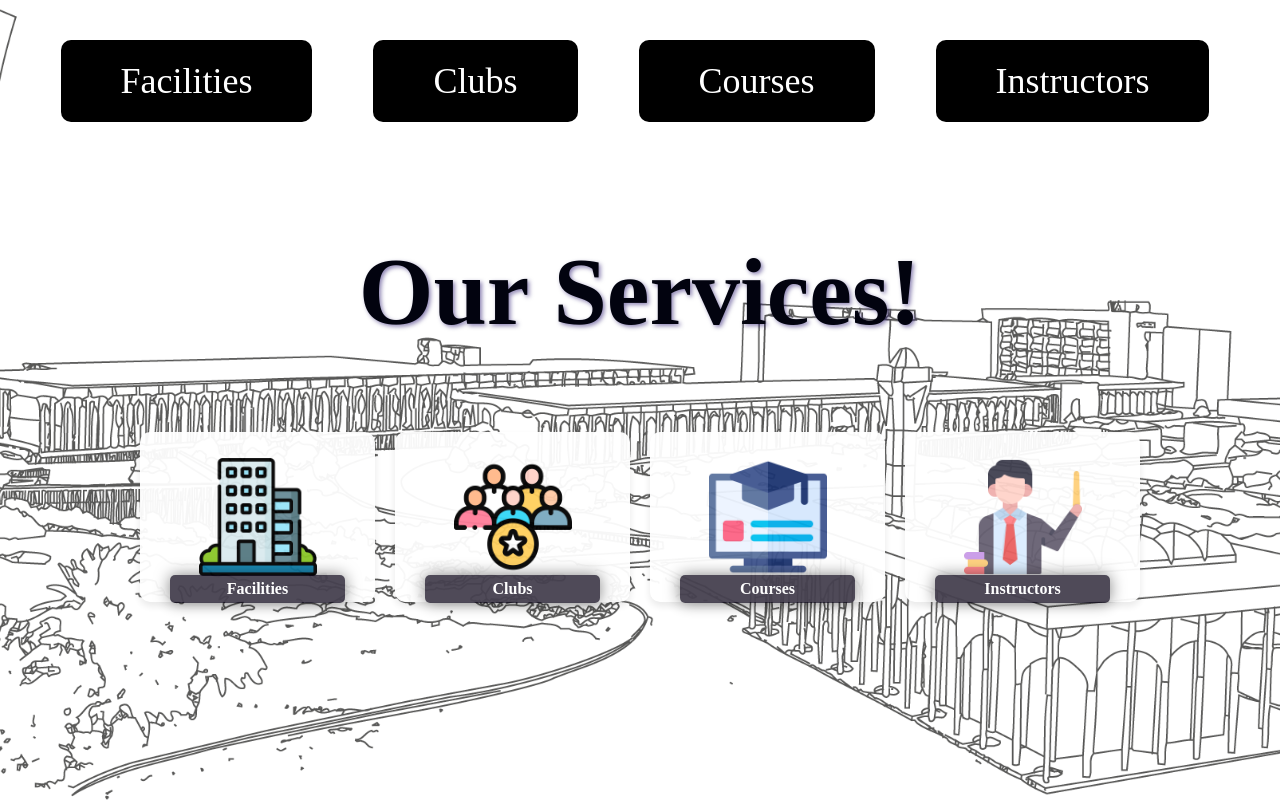
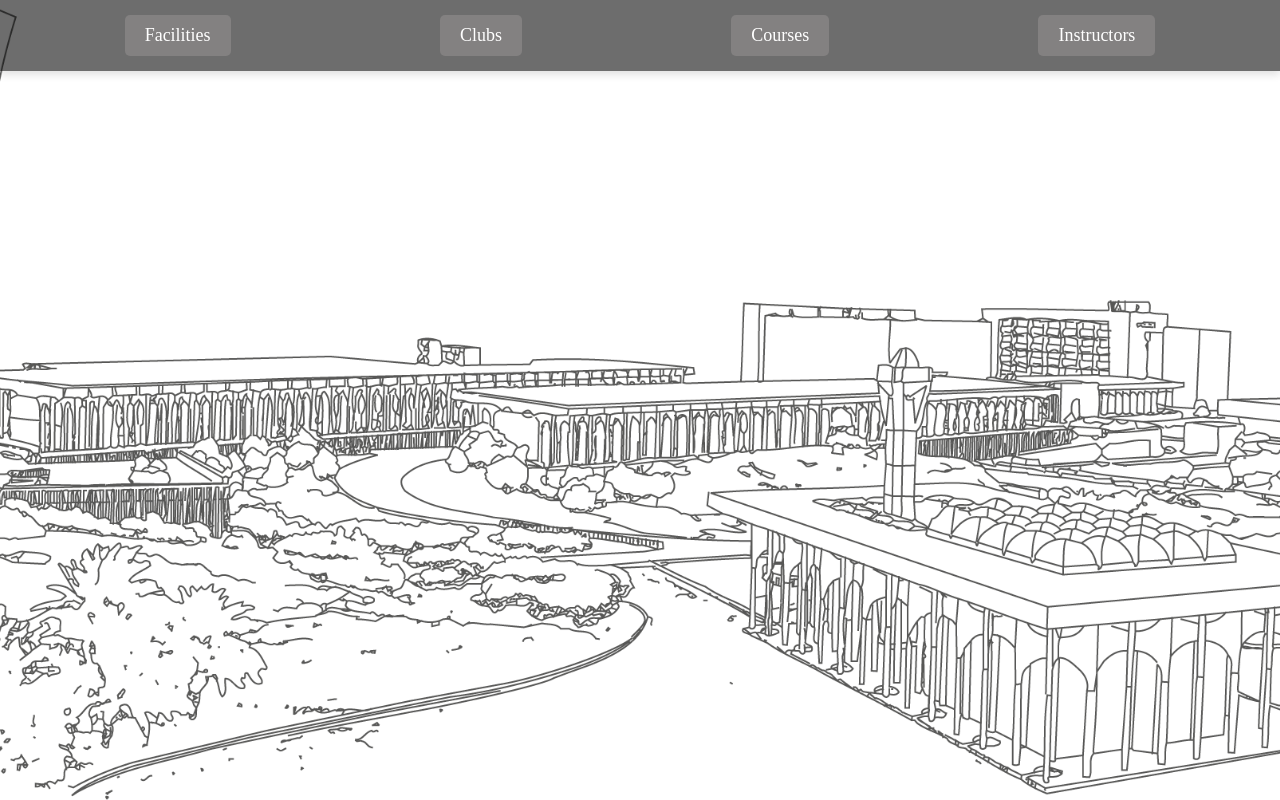
Before and after one commit to AbdullahM424/SWE363, a React (Create React App) app: page / in a window 1280 px wide. Built offline with nearby package versions, Linux system fonts and the light colour scheme.

Commit message:
made the header more elegant imo

```diff
--- a/src/App.js
+++ b/src/App.js
@@ -1,11 +1,12 @@
 
 import './App.css';
 import Home from "./pages/Home.js";
+import Clubs from "./pages/Clubs.js"
 
 function App() {
   return (
    <div>
-    <Home></Home>
+    <Clubs/>
    </div>
   );
 }
--- /dev/null
+++ b/src/assets/styles/Clubs.module.css
@@ -0,0 +1,13 @@
+.container {
+    background-image: url('../images/appBackground.png');
+    background-size: cover;
+    background-position: center;
+    height: 100vh;
+    width: 100%;
+    position: relative;
+    padding: 20px;
+    box-sizing: border-box;
+    display: flex;
+    flex-direction: column;
+    align-items: center;
+}
--- a/src/assets/styles/Header.module.css
+++ b/src/assets/styles/Header.module.css
@@ -1,26 +1,40 @@
 .header {
+  opacity: 0.6;
+  position: fixed; /* Fix the header at the top of the page */
+  top: 0;
+  left: 0;
+  width: 100%; /* Full width of the page */
   display: flex;
-    justify-content: space-around; /* Distribute buttons evenly, first and last at the edges */
-    align-items: center; /* Center the buttons vertically */
-    width: 100%; /* Full width of the page */
-    padding: 20px 20px 10px 10px ; /* No padding to align buttons with the page border */
+  justify-content: space-around; /* Distribute buttons evenly across the width */
+  align-items: center;
+  background-color: #0c0c0c; /* Dark background color for the app bar */
+  padding: 15px 20px; /* Padding inside the header */
   box-sizing: border-box; /* Include padding in the width calculation */
+  box-shadow: 0 4px 8px rgba(0, 0, 0, 0.2); /* Subtle shadow for elevation */
+  z-index: 1000; /* Ensure the header is on top of other elements */
+  transition: background-color 0.3s ease; /* Smooth background color transition */
 }
 
 .headerButton {
-    background-color: black; /* Button background */
-    color: white; /* Button text color */
-    border: none; /* Remove button border */
-    font-size: 36px; /* Larger font size */
-    padding: 20px 60px; /* Larger padding for bigger buttons */
-    border-radius: 10px; /* Rounded corners */
-    cursor: pointer; /* Pointer cursor on hover */
-    transition: background-color 0.3s, color 0.3s; /* Smooth transition for hover */
+  background-color: #312d2d; /* Slightly lighter than the header background */
+  color: white;
+  border: none;
+  font-size: 18px; /* Moderate font size for elegance */
+  padding: 10px 20px; /* Adjusted padding for button size */
+  border-radius: 5px; /* Subtle rounding of corners */
+  cursor: pointer;
   font-family: 'Times New Roman', Times, serif;
+  transition: background-color 0.3s, color 0.3s, transform 0.2s; /* Smooth hover effects */
 }
 
 .headerButton:hover {
-    background-color: white; /* Hover background color */
-    color: black; /* Hover text color */
-    box-shadow: 0 0 15px rgba(0, 0, 0, 0.5); /* Slightly bigger shadow on hover */
+  background-color: #555; /* Darker background color on hover */
+  color: #ddd; /* Slightly lighter text color on hover */
+  box-shadow: 0 4px 10px rgba(0, 0, 0, 0.3); /* Elevate on hover */
+  transform: translateY(-2px); /* Slight lift on hover */
 }
+
+.headerButton:active {
+  transform: translateY(0); /* Return to normal position on click */
+  box-shadow: 0 2px 5px rgba(0, 0, 0, 0.2); /* Slightly smaller shadow on click */
+}
--- a/src/assets/styles/Home.module.css
+++ b/src/assets/styles/Home.module.css
@@ -15,14 +15,6 @@
     align-items: center;
 }
 
-.header {
-    display: flex;
-    justify-content: center;
-    gap: 20px; /* Add space between buttons */
-    margin-bottom: 30px; /* Space below the header buttons */
-    width: 100%;
-    padding: 10px 0;
-}
 
 .centerContent {
     position: relative;
@@ -48,12 +40,12 @@
 .animatedLetter {
     opacity: 0; /* Start invisible */
     display: inline-block;
-    animation: fadeIn 0.5s forwards; /* Animation to fade in */
+    animation: fadeIn 0.5s ease-in-out forwards; /* Animation to fade in */
 }
 
 /* Define the fade-in animation */
 @keyframes fadeIn {
-    0% {
+    0% {/* 0% means at the beginning of the animation and so on.. */
         opacity: 0;
         transform: translateY(-20px); /* Optional: Add a slide effect */
     }
--- /dev/null
+++ b/src/pages/Clubs.js
@@ -0,0 +1,14 @@
+import React from 'react';
+import Header from "../components/common/Header.js"
+import styles from "../assets/styles/Clubs.module.css"
+
+function Clubs(){
+    return(
+        <div className={styles.container}>
+            <Header></Header>
+        </div>
+    )
+
+}
+
+export default Clubs;
--- a/src/pages/Home.js
+++ b/src/pages/Home.js
@@ -4,21 +4,20 @@ import Header from "../components/common/Header.js"
 import Category from "../components/Category";
 function Home(){
     const title = "Our Services!";
-    return(
+    return(// the unicode "u00A0" is a white space
         <div className = {styles.container}>
             <Header></Header>
             <div className={styles.centerContent}>
-                {/* <h1>Our Services!</h1>  */}
                 <h1>
-                    {title.split("").map((letter, index) => (
+                    {title.split("").map((letter, index) => ( //wrapping each letter with a span to control the animation
                        <span
                        key={index}
                        className={styles.animatedLetter}
-                       style={{ animationDelay: `${index * 0.1}s` }}
-                   >
+                       style={{ animationDelay: `${index * 0.1}s` }} >
                        {letter === " " ? "\u00A0" : letter}
                    </span>
                     ))}
+
                 </h1>
             </div>
             <div className={styles.categoryContainer}>
```
Also changed, not shown: src/components/ClubCard.js (added, +7 -0 lines), src/assets/styles/ClubCard.module.css (added). Lines whose indentation alone changed are shown as unchanged.
